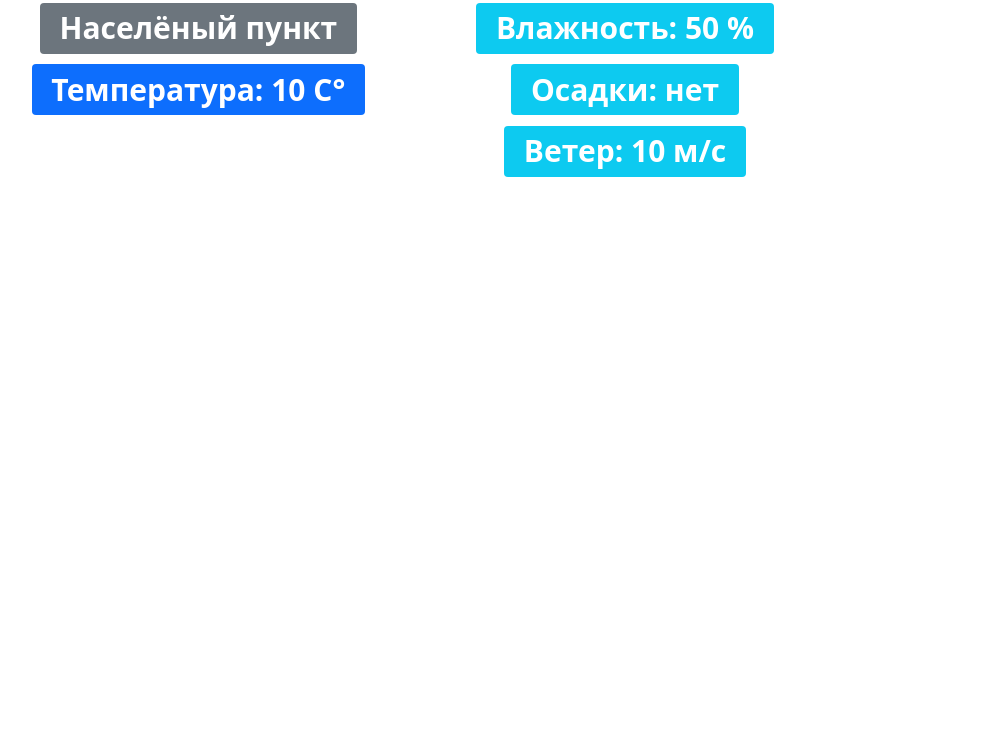
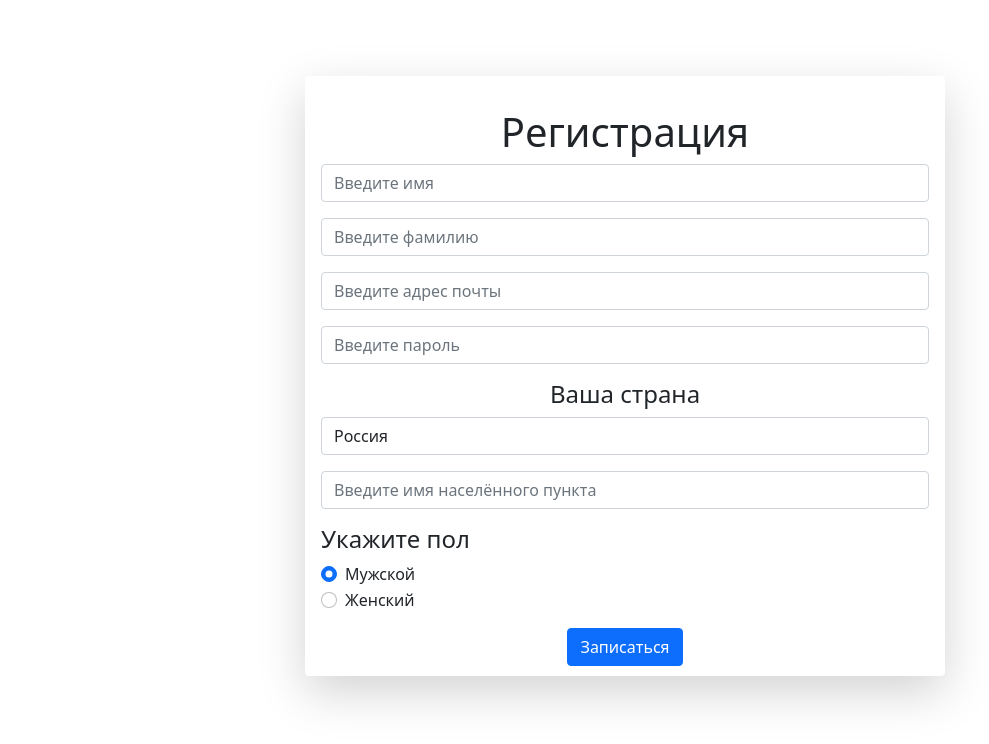
Before and after one commit to Fin666-f/weather-forecast, a Flask app: template templates/ченовик.html in a window 1280 px wide. Shown: the top 744 px of the page, without its empty margins (15-1004 px from the left). Run offline with Flask 3, Linux system fonts and the light colour scheme; the template is opened without the code that fills it, so the values that code supplies are empty.

Commit message:
Страница регистрации 2(Фунтикова и Фокина)

```diff
--- a/main.py
+++ b/main.py
@@ -27,10 +27,10 @@ def reg_form():
     elif request.method == 'POST':
         print(request.form['email'])
         print(request.form['password'])
-        print(request.form['class'])
-        print(request.form['file'])
-        print(request.form['about'])
-        print(request.form['accept'])
+        print(request.form['name'])
+        print(request.form['surname'])
+        print(request.form['country'])
+        print(request.form['home'])
         print(request.form['sex'])
         return "Форма отправлена"
 
--- a/templates/reg_form.html
+++ b/templates/reg_form.html
@@ -47,19 +47,20 @@
                                             <option>Германия</option>
                                             <option>Турция</option>
                                             <option>Тайланд</option>
+                                            <option>Израиль</option>
                                         </select>
                                      </div>
                                     <input type="home" class="form-control" id="home" placeholder="Введите имя населённого пункта" name="home">
                                     <div class="form-group">
                                         <label for="form-check">Укажите пол</label>
                                         <div class="form-check">
-                                          <input class="form-check-input" type="radio" name="sex" id="male" value="male" checked>
+                                          <input class="form-check-input" type="radio" name="sex" id="male" value="мужской" checked>
                                           <label class="form-check-label" for="male">
                                             Мужской
                                           </label>
                                         </div>
                                         <div class="form-check">
-                                          <input class="form-check-input" type="radio" name="sex" id="female" value="female">
+                                          <input class="form-check-input" type="radio" name="sex" id="female" value="женский">
                                           <label class="form-check-label" for="female">
                                             Женский
                                           </label>
--- a/templates/ченовик.html
+++ b/templates/ченовик.html
@@ -2,57 +2,97 @@
 <html land="en">
 <head>
     <meta charset="UTF-8">
-    <title>Weather cast</title>
     <link rel="stylesheet"
                     href="https://cdn.jsdelivr.net/npm/bootstrap@5.0.0-beta1/dist/css/bootstrap.min.css"
                     integrity="sha384-giJF6kkoqNQ00vy+HMDP7azOuL0xtbfIcaT9wjKHr8RbDVddVHyTfAAsrekwKmP1"
                     crossorigin="anonymous">
+    <title>Weather cast</title>
 </head>
 <body>
-<div class="container-fluid text-center">
+    <div class="position-absolute top-50 start-50 translate-middle">
         <div class="row">
-          <div class="col-lg-4">
+                <div class="shadow-lg p-3 mb-5 bg-body-tertiary rounded" style="width: 640px; height: 600px;" >
+                    <p>
+                      <div class="container text-center">
+                          <div class="text-primary-emphasis">
                               <h1>
-                  <span class="badge bg-secondary">
-                      Населёный пункт
-                  </span>
-              </h1>
-          </div>
-          <div class="col-lg-4">
-              <h1>
-                  <span class="badge bg-info">
-                      Влажность: 50 %
-                  </span>
+                                  Регистрация
                               </h1>
                           </div>
                       </div>
+                    <form method="post">
+                        <div class="mb-3">
+                            <input type="name" class="form-control" id="name" placeholder="Введите имя" name="name">
                         </div>
-<div class="container-fluid text-center">
-      <div class="row">
-          <div class="col-lg-4">
-              <h1>
-                  <span class="badge bg-primary">
-                      Температура: 10 C°
-                  </span>
-              </h1>
+                        <div class="mb-3">
+                            <input type="surname" class="form-control" id="surname" placeholder="Введите фамилию" name="surname">
                         </div>
-          <div class="col-lg-4">
-              <h1>
-                  <span class="badge bg-info">
-                      Осадки: нет
-                  </span>
-              </h1>
+                        <div class="mb-3">
+                            <input type="email" class="form-control" id="email" aria-describedby="emailHelp" placeholder="Введите адрес почты" name="email">
+                        </div>
+                        <div class="mb-3">
+                            <input type="password" class="form-control" id="password" placeholder="Введите пароль" name="password">
+                        </div>
+                        <div class="mb-3">
+                            <div class="form-group">
+                                <div class="container text-center">
+                                    <div class="text-primary-emphasis">
+                                        <h4>Ваша страна</h4>
+                                    </div>
+                                </div>
+                                <select class="form-control" id="country" name="country">
+                                  <option>Россия</option>
+                                  <option>Украина</option>
+                                  <option>Беларусь</option>
+                                  <option>Казахстан</option>
+                                  <option>Грузия</option>
+                                    <option>Армения</option>
+                                    <option>Азербайджан</option>
+                                    <option>Узбекистан</option>
+                                    <option>Таджикистан</option>
+                                    <option>Туркменистан</option>
+                                    <option>Кыргыстан</option>
+                                    <option>Эстония</option>
+                                    <option>Латвия</option>
+                                    <option>Литва</option>
+                                    <option>США</option>
+                                    <option>Германия</option>
+                                    <option>Турция</option>
+                                    <option>Тайланд</option>
+                                    <option>Израиль</option>
+                                </select>
+                             </div>
+                        </div>
+                        <div class="mb-3">
+                            <input type="home" class="form-control" id="home" placeholder="Введите имя населённого пункта" name="home">
+                        </div>
+                        <div class="mb-3">
+                            <div class="form-group">
+                                <div class="text-primary-emphasis">
+                                    <h4>Укажите пол</h4>
+                                </div>
+                                <div class="form-check">
+                                  <input class="form-check-input" type="radio" name="sex" id="male" value="мужской" checked>
+                                  <label class="form-check-label" for="male">
+                                    Мужской
+                                  </label>
+                                </div>
+                                <div class="form-check">
+                                  <input class="form-check-input" type="radio" name="sex" id="female" value="женский">
+                                  <label class="form-check-label" for="female">
+                                    Женский
+                                  </label>
                                 </div>
                             </div>
                         </div>
-<div class="container-fluid text-center">
-      <div class="row">
-          <div class="col-lg-push-8">
-              <h1>
-                  <span class="badge bg-info">
-                      Ветер: 10  м/с
-                  </span>
-              </h1>
+                        <div class="mb-3">
+                            <div class="text-center">
+                                <button type="submit" class="btn btn-primary">Записаться</button>
+                            </div>
+                        </div>
+                    </form>
+
+                    </p>
                 </div>
         </div>
     </div>
--- a/черновик.py
+++ b/черновик.py
@@ -6,7 +6,7 @@ app = Flask(__name__)
 @app.route('/')
 @app.route('/main_page')
 def main_page():
-    return render_template('main_page.html')
+    return render_template('ченовик.html')
 
 
 if __name__ == '__main__':
```
Also changed, not shown: static/reg_form.css (deleted, +0 -9 lines), templates/main_page.html (+31 -17 lines), static/img/1972156.jpeg (added). Lines whose indentation alone changed are shown as unchanged.
